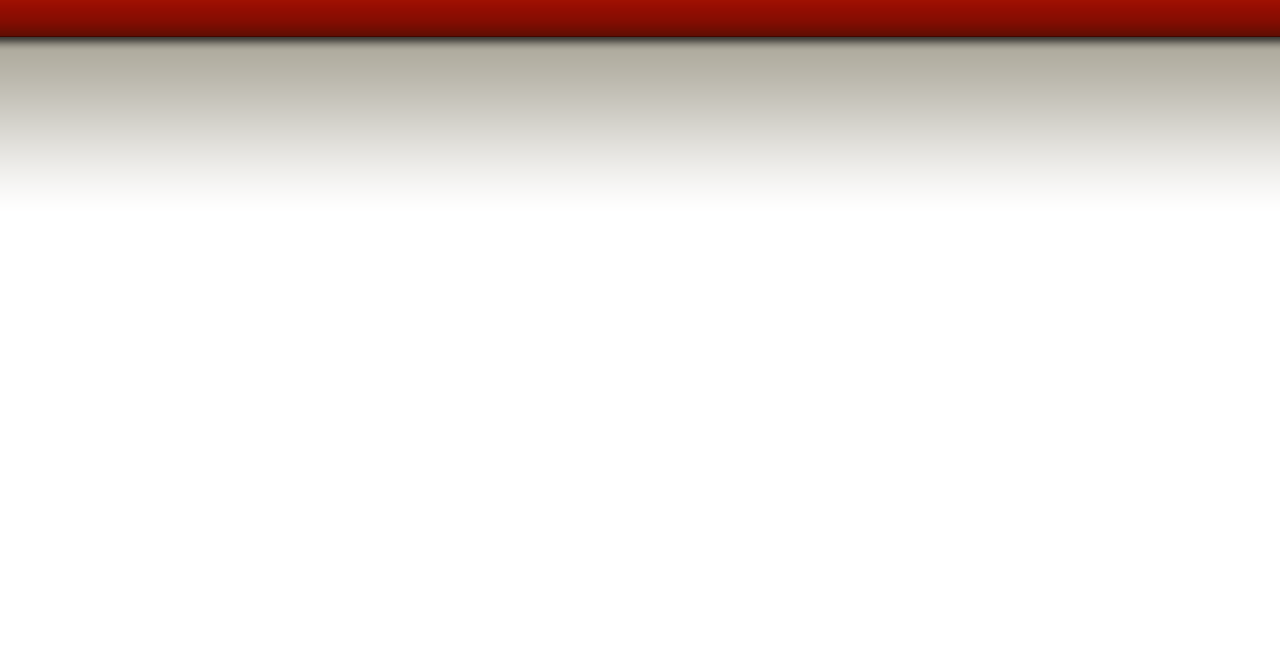
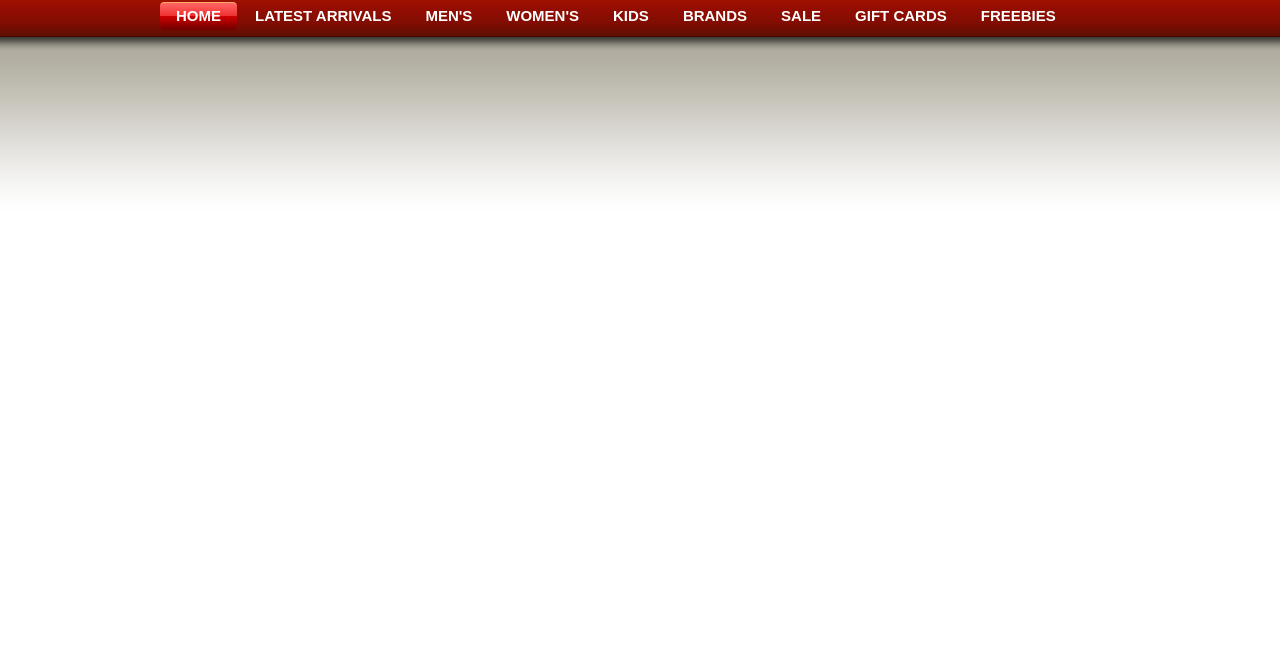
Before and after one commit to PingJiaJia/WebProjects, a plain HTML site: page WebP1/index.html in a window 1280 px wide. Shown: the part 136-800 px from the top of the page. Drawn offline with Linux system fonts and the light colour scheme.

Commit message:
nav完成

```diff
--- a/WebP1/css/css.css
+++ b/WebP1/css/css.css
@@ -44,3 +44,15 @@ padding-right: 18px; padding-left: 14px; }
 .search .text{ width: 230px; height: 30px; background: none; border: none; font-size: 13px; color: #666;
 position: absolute; left: 20px; top: 0; outline: none;}
 .search .btn{ width: 42px; height: 30px; background: none; border: none; position: absolute; right: 0; top: 0;}
+
+#nav{ width: 960px; /* height: 44px; */  height: 36px; padding-top: 8px;  margin: 0 auto;}
+#nav li{ float: left; height: 28px; margin-right: 2px;}
+#nav a{ float: left; height: 28px; color: #fff;
+ font-size: 15px; line-height: 28px; }
+#nav strong{ float: left; height: 28px; font-weight: none; }
+#nav span{ float: left; height: 28px;
+padding: 0 16px;}
+
+#nav a:hover,#nav .active a{  background: url(../img/nav_active_bg.png) 0 -56px;  }
+#nav a:hover strong,#nav .active strong{ background: url(../img/nav_active_bg.png) no-repeat;}
+#nav a:hover span,#nav .active span{ background: url(../img/nav_active_bg.png) no-repeat right -28px; }
--- a/WebP1/index.html
+++ b/WebP1/index.html
@@ -35,7 +35,16 @@
 			</div>
 		</div>
 		<div id="nav">
-
+			<!-- 当前状态给li、a都行 -->
+			<li class="active"><a href=""><strong><span>HOME</span></strong></a></li>
+			<li><a href="#"><strong><span>LATEST ARRIVALS</span></strong></a></li>
+			<li><a href="#"><strong><span>MEN'S</span></strong></a></li>
+			<li><a href="#"><strong><span>WOMEN'S</span></strong></a></li>
+			<li><a href="#"><strong><span>KIDS</span></strong></a></li>
+			<li><a href="#"><strong><span>BRANDS</span></strong></a></li>
+			<li><a href="#"><strong><span>SALE</span></strong></a></li>
+			<li><a href="#"><strong><span>GIFT CARDS</span></strong></a></li>
+			<li><a href="#"><strong><span>FREEBIES</span></strong></a></li>
 		</div>
 		<div id="content"></div>
 		<div id="footer"></div>
```
Also changed, not shown: WebP1/img/header_bg.png (added), WebP1/img/nav_active_bg.png (added), WebP1/img/search.png (added), 1 other file.
